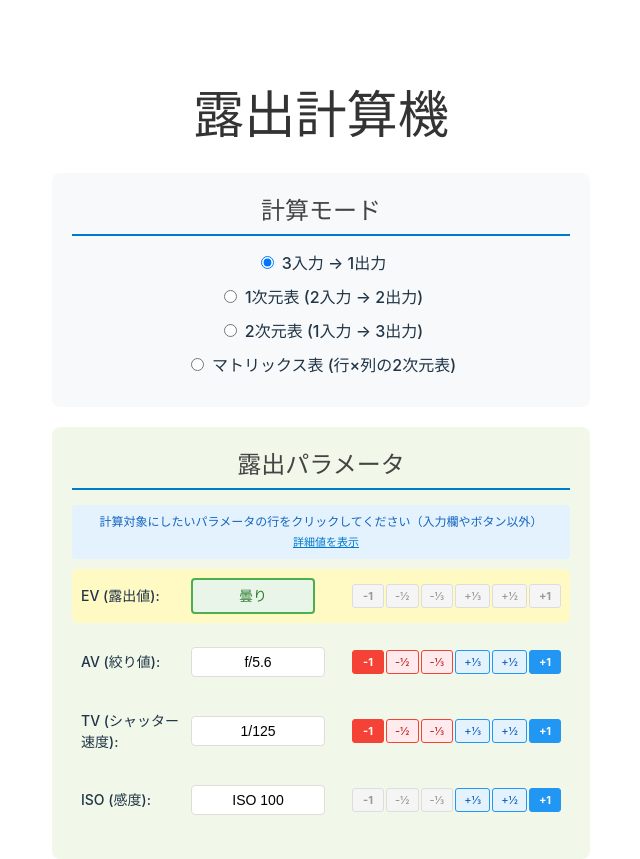
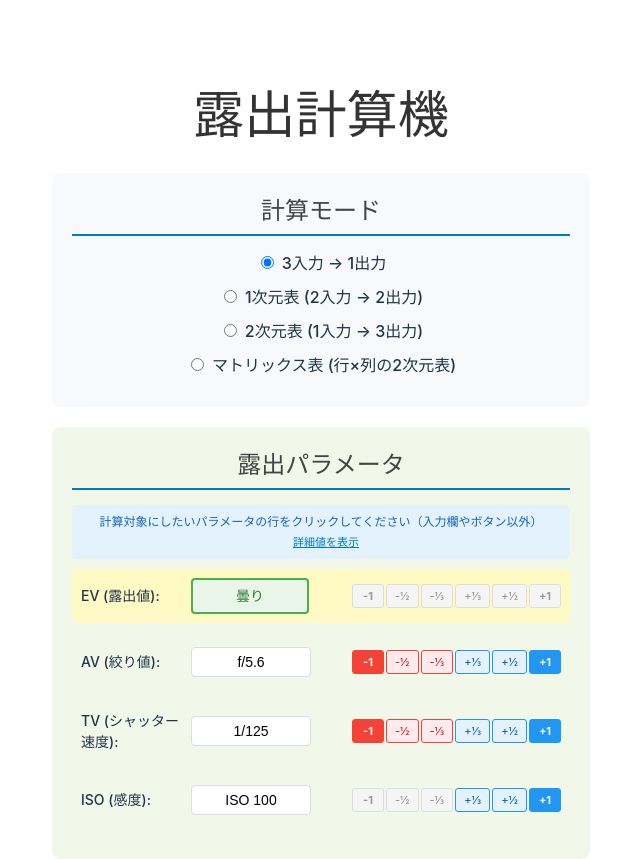
Before and after one commit to NobuoJt/ExpoCalc, a React (Vite) app: page / in a window 1280 px wide. Shown: the top 859 px of the page, without its empty margins (319-959 px from the left). Built offline with nearby package versions, Linux system fonts and the light colour scheme.

Commit message:
9 補足

```diff
--- a/src/ExposureCalculator.css
+++ b/src/ExposureCalculator.css
@@ -244,8 +244,9 @@
 }
 
 .value-input {
-  width: 100%;
-  padding: 6px;
+  width: calc(100% - 6px); /* 24pxはpaddingとborderの合計 */
+  padding-top: 6px;
+  padding-bottom: 6px;
   border: 1px solid #ddd;
   border-radius: 4px;
   font-size: 14px;
@@ -704,7 +705,7 @@
 
 /* 計算結果表示 */
 .output-display {
-  width: 100%;
+  width: calc(100% - 6px);
   padding: 0px;
   border: 2px solid #4caf50;
   border-radius: 4px;
```
